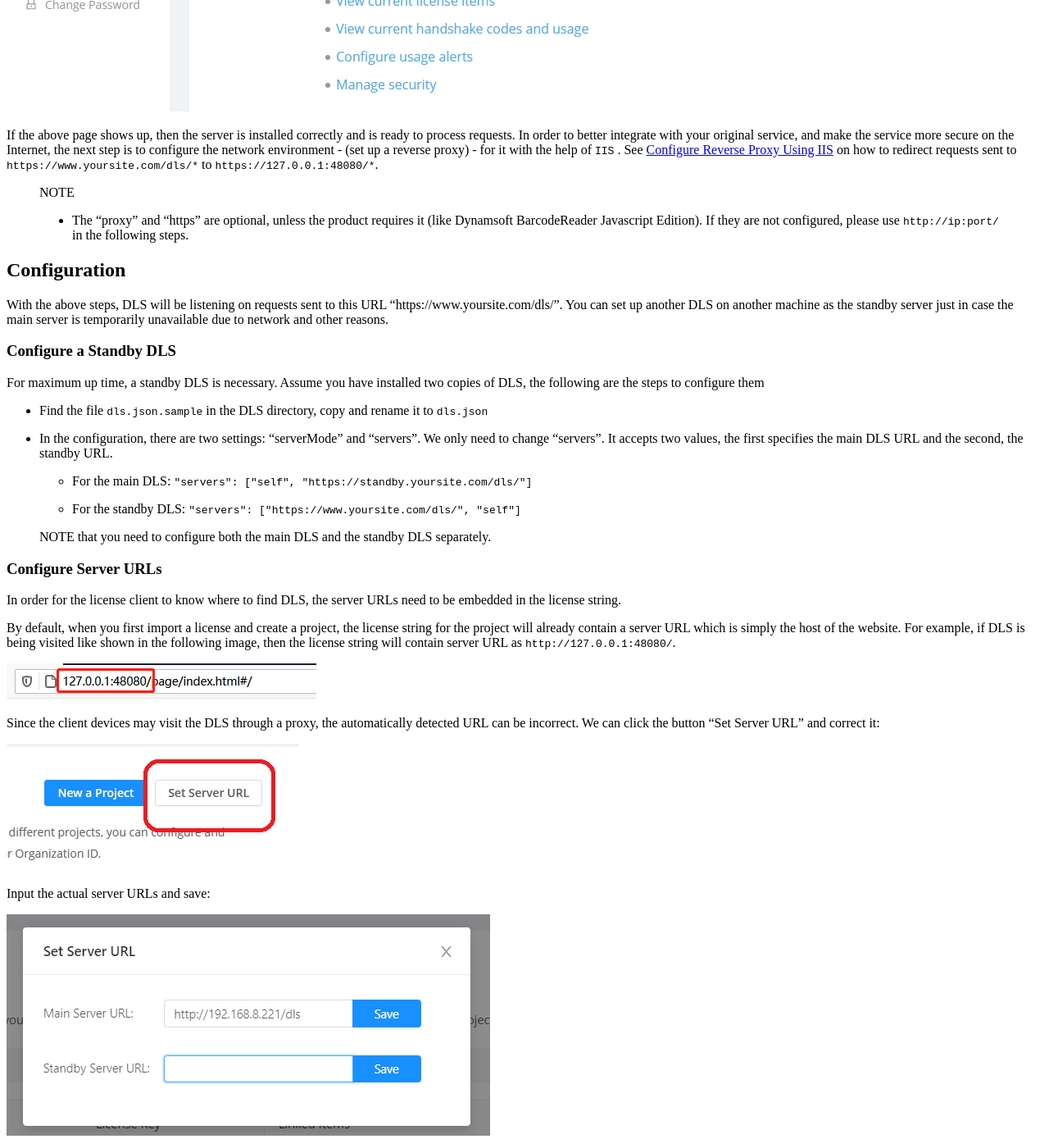
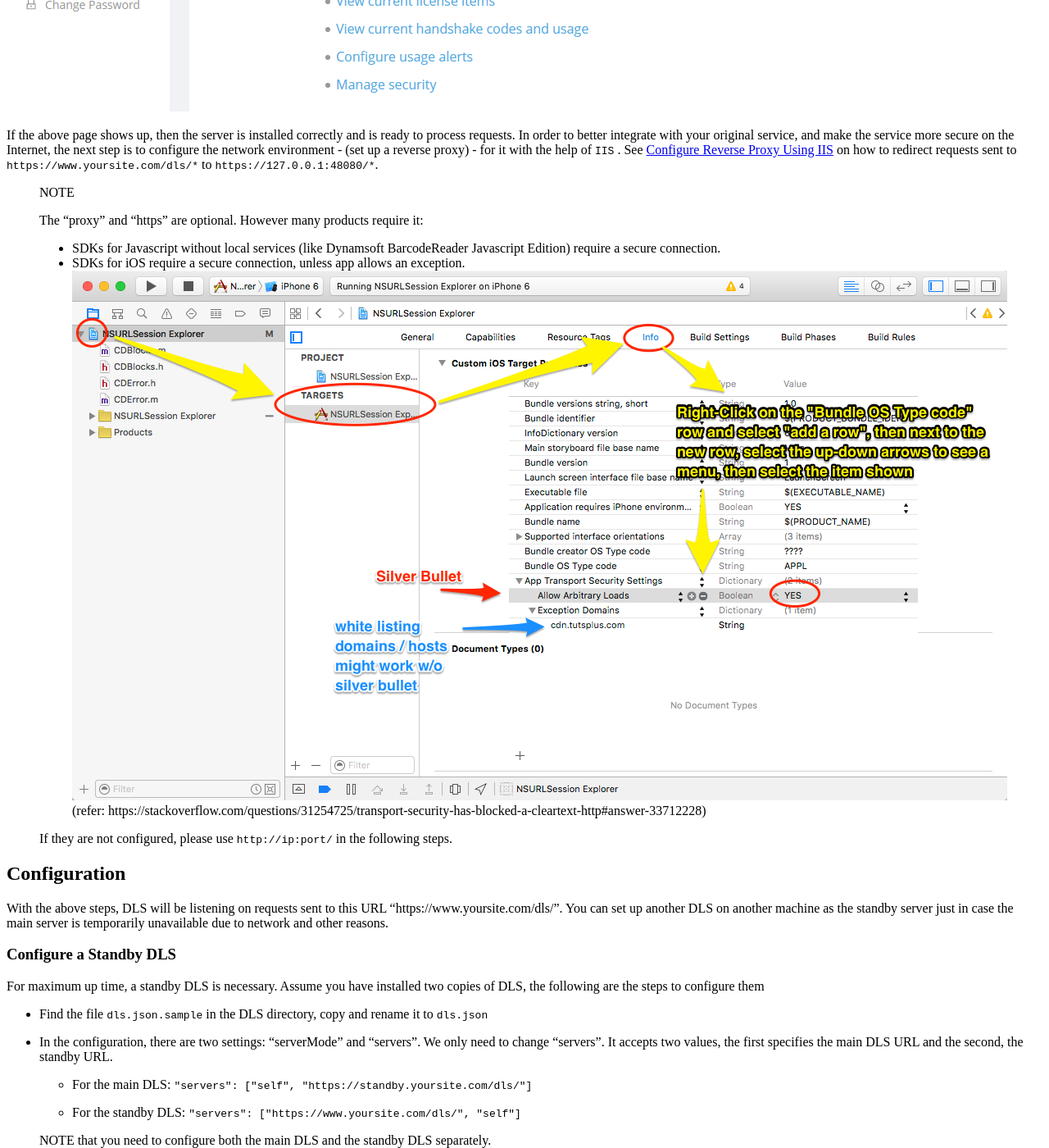
Before and after one commit to dynamsoft-docs/license-server-docs, a Jekyll site: the page built from selfhosting/DLSonWindows.md, in a window 1280 px wide and 1400 px high, scrolled down 2314 px. Shown: the whole window at 82% size. Built offline with Jekyll 4.4.1, drawn with Linux system fonts in a browser that asks for light colours.

Commit message:
Update DLSonWindows.md

```diff
--- a/selfhosting/DLSonWindows.md
+++ b/selfhosting/DLSonWindows.md
@@ -74,7 +74,11 @@
 
 > NOTE
 >
-> * The "proxy" and "https" are optional, unless the product requires it (like Dynamsoft BarcodeReader Javascript Edition). If they are not configured, please use `http://ip:port/` in the following steps.
+> The "proxy" and "https" are optional. However many products require it:
+> * SDKs for Javascript without local services (like Dynamsoft BarcodeReader Javascript Edition) require a secure connection.
+> * SDKs for iOS require a secure connection, unless app allows an exception. ![dls iOS allow http]({{site.assets}}imgs/dls-iOS-allow-http.png) (refer: https://stackoverflow.com/questions/31254725/transport-security-has-blocked-a-cleartext-http#answer-33712228)
+>
+> If they are not configured, please use `http://ip:port/` in the following steps.
 
 ## Configuration
 
```
